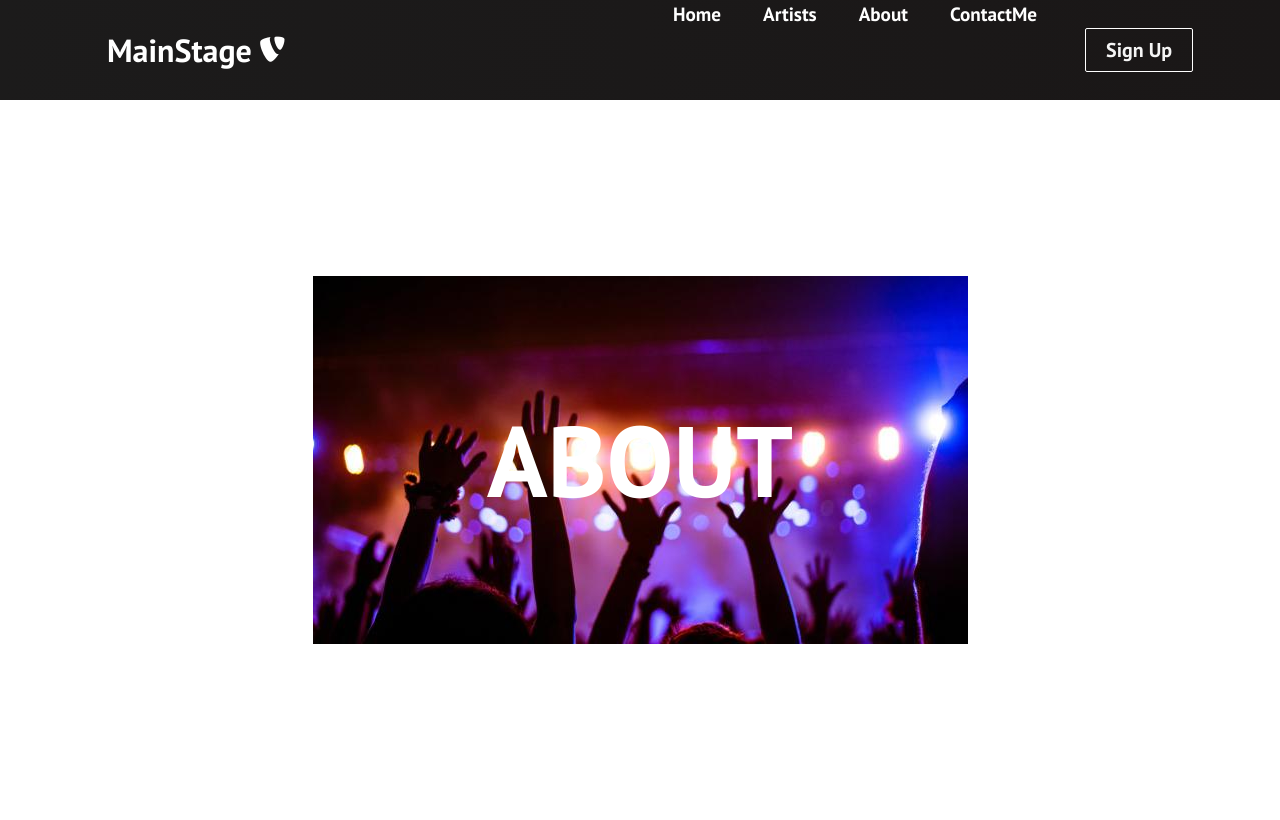
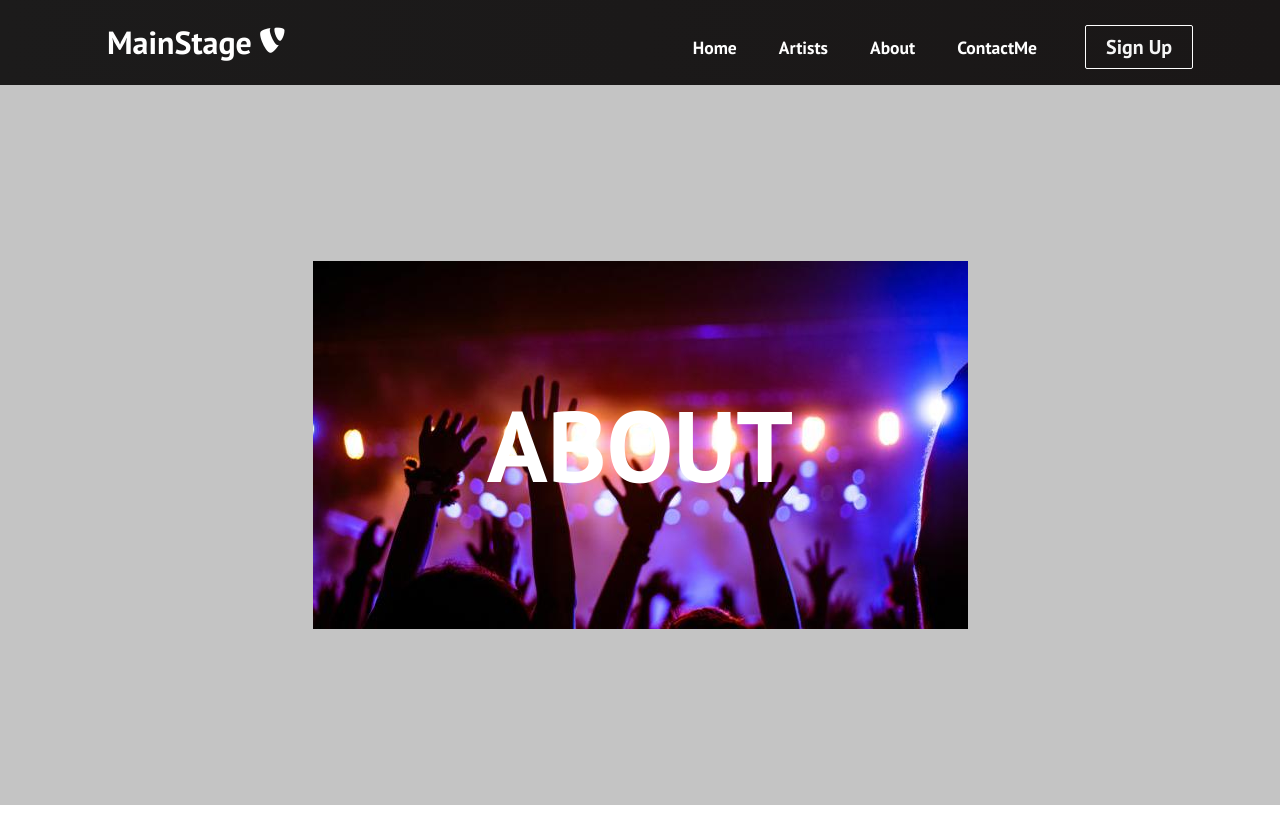
Before and after one commit to tayphill13/mainstage-proto, a React (Create React App) app: page /about in a window 1280 px wide. Built offline with nearby package versions, Linux system fonts and the light colour scheme.

Commit message:
altered the nav-bar some, I think I like it better, added a hover color effect

```diff
--- a/src/App.css
+++ b/src/App.css
@@ -14,7 +14,7 @@
   height: 90vh;
   align-items: center;
   justify-content: center;
-  font-size: 3rem;
+  font-size: 2rem;
 }
 
 .artists {
@@ -28,8 +28,9 @@
 
 .about {
   background-image: url('/images/musicImg-1.jpg');
+  background-color: rgb(196, 196, 196);
   background-position: center;
-  background-size: fill;
+  background-size: auto;
   background-repeat: no-repeat;
   color: #fff;
   font-size: 100px;
@@ -38,7 +39,7 @@
 .contact {
   background-image: url('/images/img-8.jpg');
   background-position: center;
-  background-size: fill;
+  background-size: cover;
   background-repeat: no-repeat;
   color: rgb(196, 196, 196);
   font-size: 100px;
--- a/src/components/Navbar.css
+++ b/src/components/Navbar.css
@@ -1,10 +1,10 @@
 .navbar {
   background: linear-gradient(90deg, rgb(28, 27, 27) 0%, rgb(26, 23, 23) 100%);
-  height: 100px;
+  height: 85px;
   display: flex;
   justify-content: center;
   align-items: center;
-  font-size: 1.2rem;
+  font-size: 1.1rem;
   position: sticky;
   top: 0;
   z-index: 999;
@@ -13,7 +13,7 @@
 .navbar-container {
   display: flex;
   justify-content: center;
-  align-items: center;
+  align-items: baseline;
   height: 80px;
   max-width: 1500px;
 }
@@ -54,12 +54,13 @@
   display: flex;
   align-items: center;
   text-decoration: none;
-  padding: 0.5rem 1rem;
+  padding: 0.3rem 1rem;
   height: 100%;
 }
 
 .nav-links:hover {
-  border-bottom: 4px solid #fff;
+  color: rgb(173, 173, 173);
+  border-bottom: 3px solid rgb(255, 255, 255);
   transition: all 0.2s ease-out;
 }
 
```
